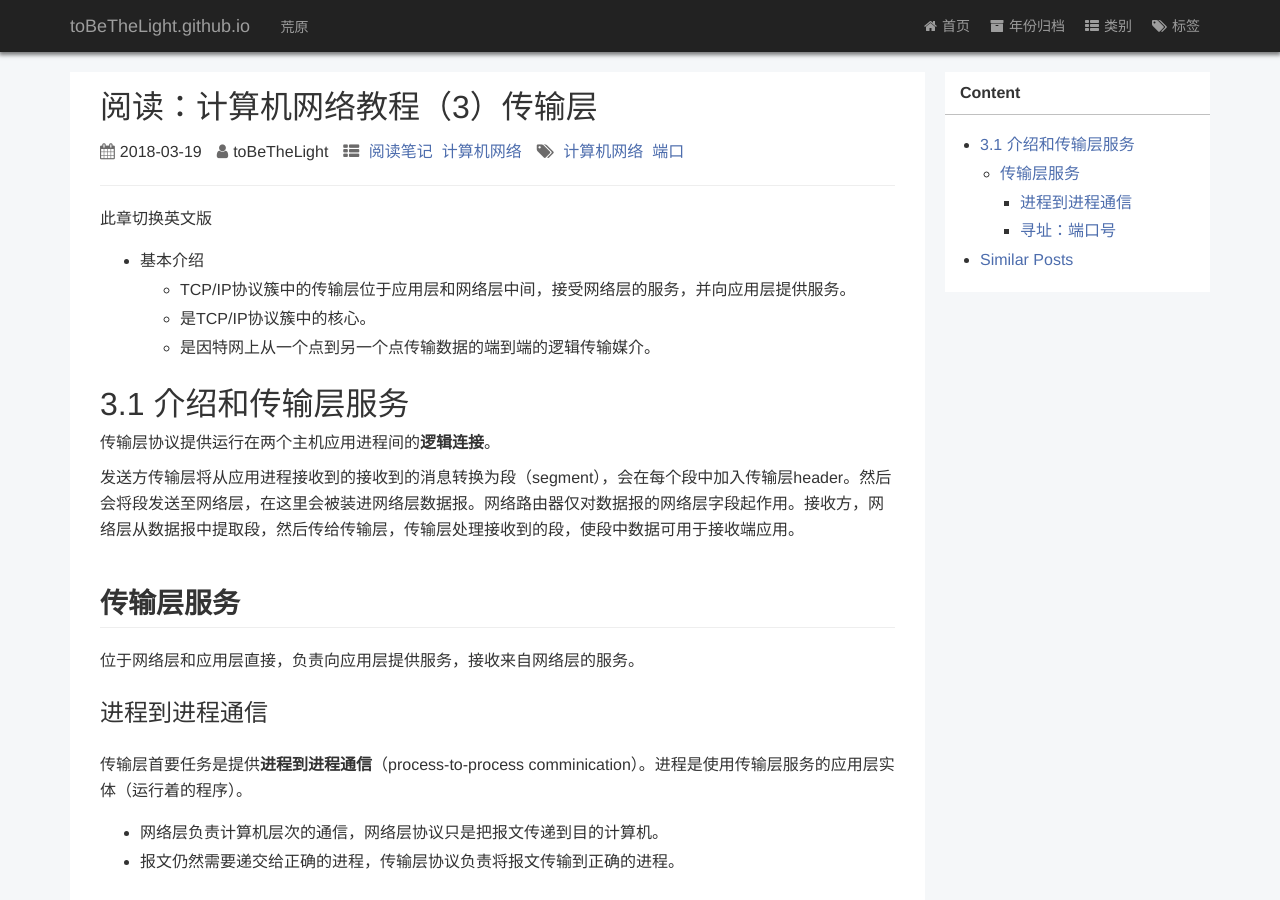
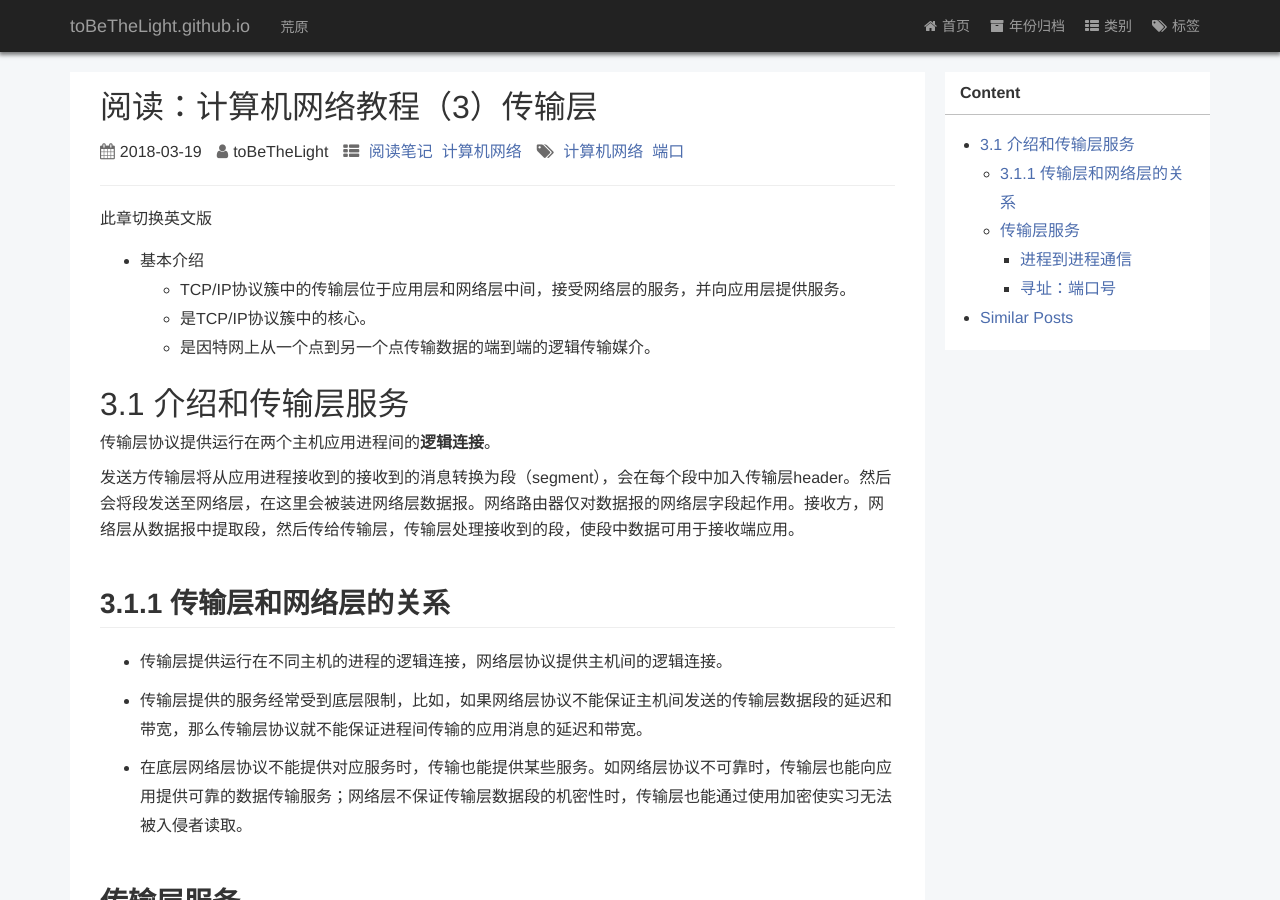
Before and after one commit to toBeTheLight/toBeTheLight.github.io, a Jekyll site: the page built from _posts/2018-03-19-计算机网络教程3 传输层.md, in a window 1280 px wide and 900 px high. Built offline with Jekyll 4.4.1, drawn with Linux system fonts in a browser that asks for light colours; a style sheet for code colours, icons or effects is not loaded.

Commit message:
update: 计算机网络教程3 3.1.1

```diff
--- a/_posts/2018-03-19-计算机网络教程3 传输层.md
+++ b/_posts/2018-03-19-计算机网络教程3 传输层.md
@@ -25,6 +25,13 @@ author: toBeTheLight
 
 发送方传输层将从应用进程接收到的接收到的消息转换为段（segment），会在每个段中加入传输层header。然后会将段发送至网络层，在这里会被装进网络层数据报。网络路由器仅对数据报的网络层字段起作用。接收方，网络层从数据报中提取段，然后传给传输层，传输层处理接收到的段，使段中数据可用于接收端应用。
 
+## 3.1.1 传输层和网络层的关系
+
+* 传输层提供运行在不同主机的进程的逻辑连接，网络层协议提供主机间的逻辑连接。
+
+* 传输层提供的服务经常受到底层限制，比如，如果网络层协议不能保证主机间发送的传输层数据段的延迟和带宽，那么传输层协议就不能保证进程间传输的应用消息的延迟和带宽。
+
+* 在底层网络层协议不能提供对应服务时，传输也能提供某些服务。如网络层协议不可靠时，传输层也能向应用提供可靠的数据传输服务；网络层不保证传输层数据段的机密性时，传输层也能通过使用加密使实习无法被入侵者读取。
 
 ## 传输层服务
 
```
